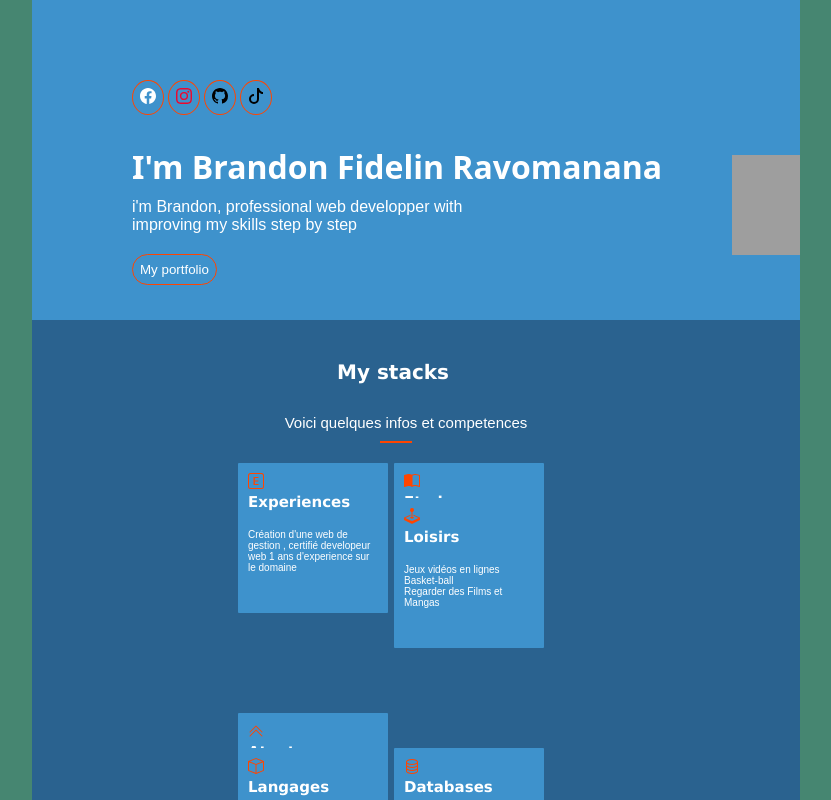
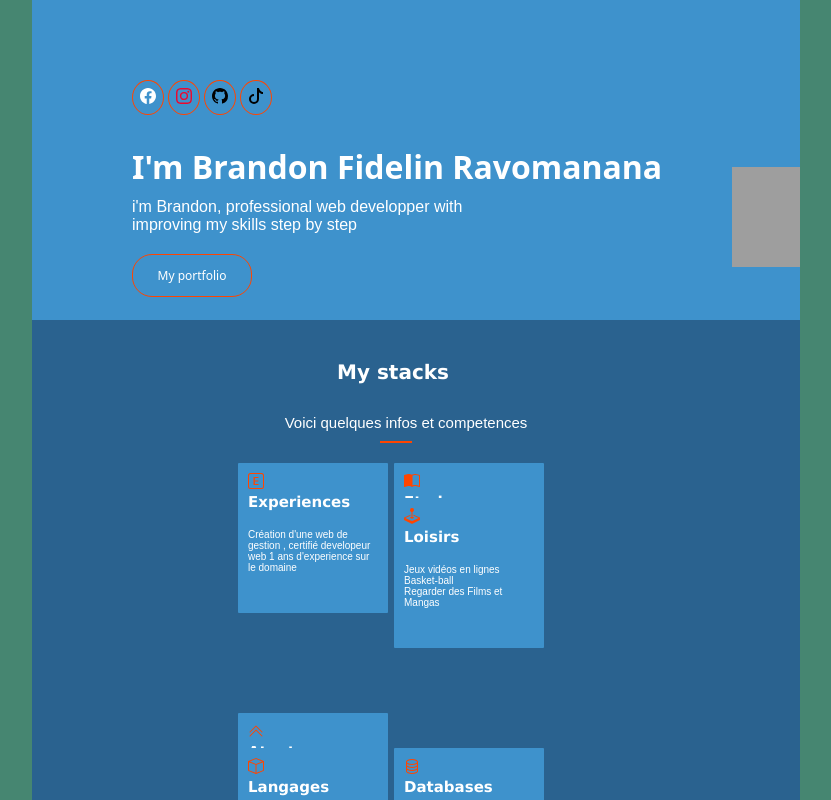
Before and after one commit to branGitfox/portfolio, a plain HTML site: page index.html in a window 1280 px wide. Shown: the whole page, without its empty margins (224-1055 px from the left). Drawn offline with Linux system fonts and the light colour scheme; grey boxes are pictures that could not be loaded; a script that the page names is missing.

Commit message:
boutton ameliorer

```diff
--- a/assets/style.css
+++ b/assets/style.css
@@ -30,9 +30,9 @@ button {
     background-color:#3E92CC ;
     border: solid 1px orangered;
 }
-button:hover{
+/* button:hover{
     background-color: orangered;
-}
+} */
 
 .facebook {
 
@@ -65,6 +65,15 @@ p {
     margin-top: 40px;
     border-radius: 20px;
     color: white;
+    padding: 12px;
+    font-size: 12px;
+    text-align: center;
+    font-family: system-ui, -apple-system, BlinkMacSystemFont, 'Segoe UI', Roboto, Oxygen, Ubuntu, Cantarell, 'Open Sans', 'Helvetica Neue', sans-serif;
+    width: 120px;
+}
+.portfolio:hover{
+
+    background-color: orangered;
 }
 
 .images{
```
